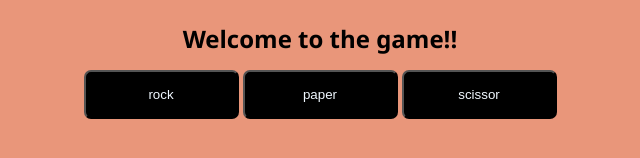
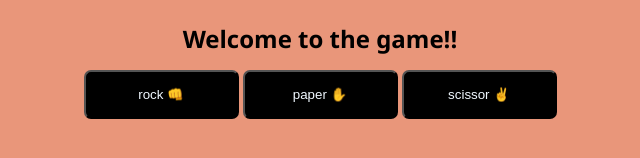
Before and after one commit to Heisen47/JS_projects, a plain HTML site: page rock-paper-scissor/index.html in a window 1280 px wide. Shown: the part 330-488 px from the top of the page, 320-960 px from the left. Drawn offline with Linux system fonts and the light colour scheme.

Commit message:
Update index.html
added emoji

```diff
--- a/rock-paper-scissor/index.html
+++ b/rock-paper-scissor/index.html
@@ -16,9 +16,9 @@
             <input type="text" class="textBox">
         </div> -->
         <span class="buttons">
-            <button class="rock">rock</button>
-            <button class="paper">paper</button>
-            <button class="scissor">scissor</button>
+            <button class="rock">rock  👊</button>
+            <button class="paper">paper ✋</button>
+            <button class="scissor">scissor ✌</button>
         </span>
         <script src="script.js"></script>
     </div>
```
